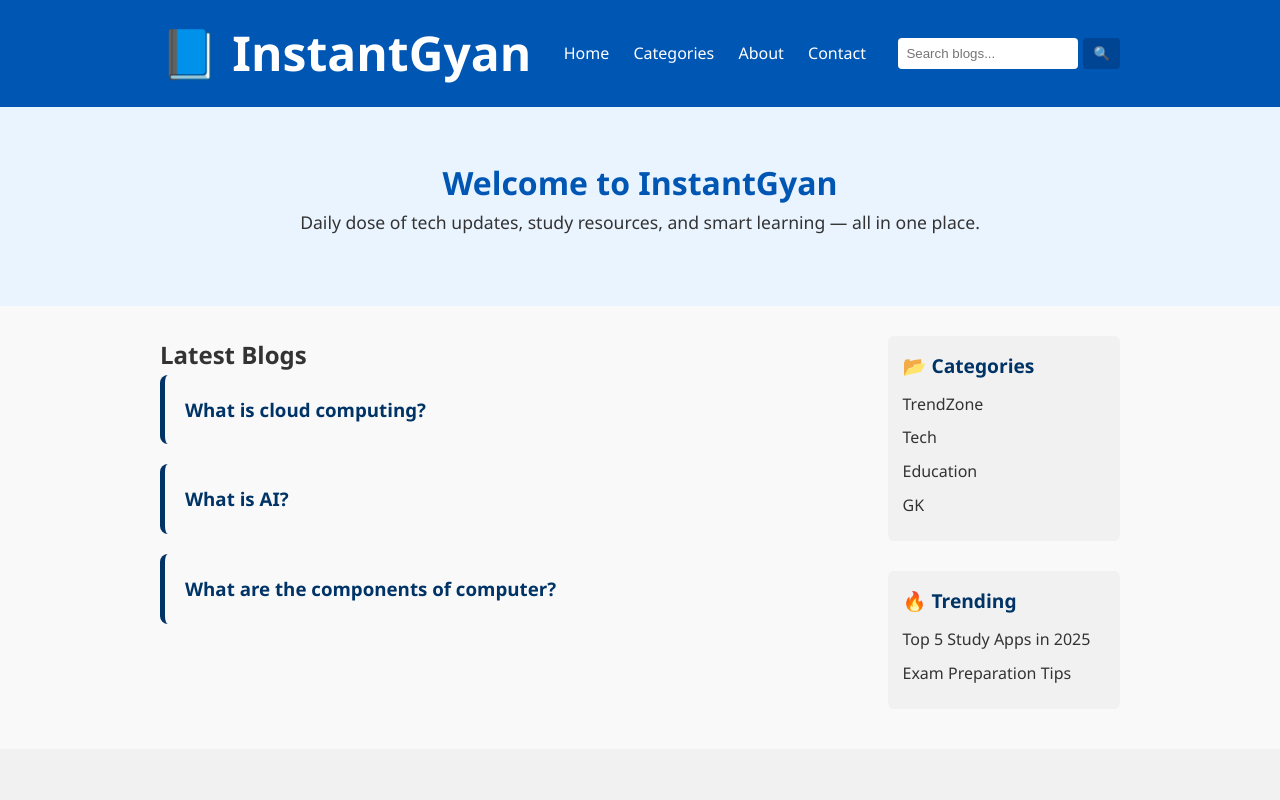
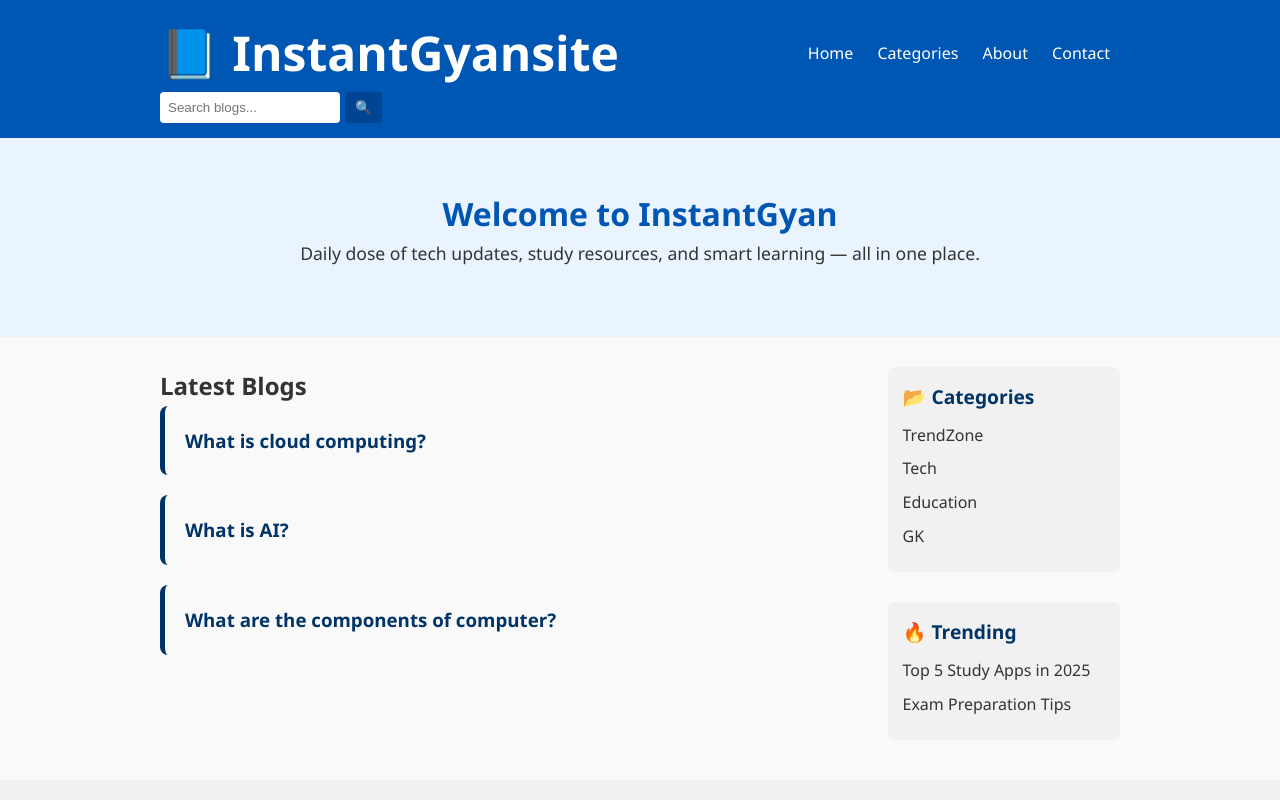
Before and after one commit to akashgaud9685/blog-site, a plain HTML site: page index.html in a window 1280 px wide. Shown: the top 800 px of the page. Drawn offline with Linux system fonts and the light colour scheme.

Commit message:
Update index.html

```diff
--- a/index.html
+++ b/index.html
@@ -44,7 +44,7 @@
     <div class="container header-flex">
       <h1>
         <a href="index.html" style="text-decoration: none; color: inherit; font-size: 1.5em; display: flex; align-items: center; gap: 8px;">
-          📘 InstantGyan
+          📘 InstantGyansite
         </a>
       </h1>
       <nav>
```
